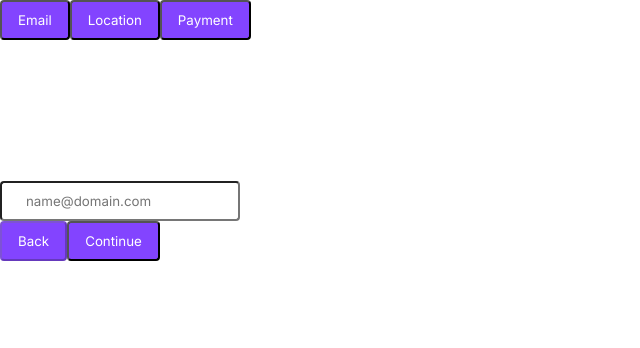
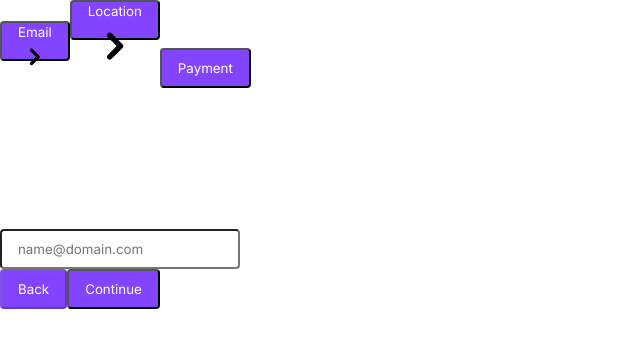
Before and after one commit to souvikbasu/prodready.dev, a Next.js app: page /checkout in a window 1280 px wide. Shown: the top 348 px of the page, without its empty margins (0-640 px from the left). Built offline with nearby package versions, Linux system fonts and the light colour scheme; a web font is replaced by a local one; what @tailwindcss/typography would draw is missing.

Commit message:
feat(homepage): add countries and faq section

```diff
--- a/components/CheckoutPage.tsx
+++ b/components/CheckoutPage.tsx
@@ -1,6 +1,4 @@
-/* eslint-disable @next/next/link-passhref */
 import React, { useState } from "react";
-import Link from "next/link";
 import Email from "./Email";
 import Location from "./Location";
 import Payment from "./Payment";
@@ -19,30 +17,55 @@ const CheckoutPage = () => {
     } else if (page === 1) {
       return <Location formData={formData} setFormData={setFormData} />;
     } else {
-      return <Payment />;
+      return <Payment formData={formData} />;
     }
   };
   return (
     <div className="sm:h-screen overflow-x-hidden w-max sm:w-full bg-black">
-      <main className="grid sm:flex bg-black h-max sm:h-screen justify-center py-20 w-max sm:w-screen sm:py-36">
-        <div className="ml-5 bg-white px-6 sm:px-10 py-4 w-11/12 sm:w-1/4 h-96 rounded-lg">
+      <div className="grid sm:flex bg-black h-max sm:h-screen justify-center py-20 w-max sm:w-screen sm:py-36">
+        <div className="ml-5 bg-white px-6 sm:px-10 py-4 w-11/12 md:w-max lg:w-max sm:w-max h-96 rounded-lg">
+          <div className="flex items-center">
             <button
               className={`${
                 page === 0
-                ? "font-bold text-black bg-transparent"
-                : "font-medium text-black bg-transparent"
+                  ? "flex items-center -ml-4 font-bold text-black bg-transparent"
+                  : "flex items-center -ml-4 font-medium text-black bg-transparent"
               }`}
             >
               Email
+              <svg
+                xmlns="http://www.w3.org/2000/svg"
+                className="h-5 w-5"
+                viewBox="0 0 20 20"
+                fill="black"
+              >
+                <path
+                  fillRule="evenodd"
+                  d="M7.293 14.707a1 1 0 010-1.414L10.586 10 7.293 6.707a1 1 0 011.414-1.414l4 4a1 1 0 010 1.414l-4 4a1 1 0 01-1.414 0z"
+                  clipRule="evenodd"
+                />
+              </svg>
             </button>
             <button
               className={`${
                 page === 1
-                ? "font-bold text-black bg-transparent"
-                : "font-medium text-black bg-transparent"
+                  ? "flex items-center font-bold text-black bg-transparent"
+                  : "flex items-center font-medium text-black bg-transparent"
               }`}
             >
               Location
+              <svg
+                xmlns="http://www.w3.org/2000/svg"
+                className="h-5 w-5"
+                viewBox="0 0 20 20"
+                fill="black"
+              >
+                <path
+                  fillRule="evenodd"
+                  d="M7.293 14.707a1 1 0 010-1.414L10.586 10 7.293 6.707a1 1 0 011.414-1.414l4 4a1 1 0 010 1.414l-4 4a1 1 0 01-1.414 0z"
+                  clipRule="evenodd"
+                />
+              </svg>
             </button>
             <button
               className={`${
@@ -53,31 +76,36 @@ const CheckoutPage = () => {
             >
               Payment
             </button>
+          </div>
           <div>
             <section>{PageDisplay()}</section>
           </div>
-          <div className="flex">
+          <div className="flex mt-6">
             <button
               disabled={page === 0}
               onClick={() => setPage((currPage) => currPage - 1)}
               type="submit"
-              className="mt-6 w-48 h-10 bg-buttonbg rounded text-white px-4"
+              className={`${
+                page >= 2 ? "-ml-4 -mt-16" : "-ml-4"
+              } mt-6 font-normal text-sm bg-transparent rounded text-blue-600 px-4`}
             >
               Back
             </button>
             <button
               onClick={() => {
                 if (page >= 2) {
-                  alert("Form submitted");
                   console.log(formData);
                 } else {
                   setPage((currPage) => currPage + 1);
                 }
               }}
               type="submit"
-              className="ml-5 mt-6 w-48 h-10 bg-buttonbg rounded text-white px-4"
+              className={`${page === 1 ? "ml-10" : "ml-5"} ${
+                page >= 2 ? "hidden" : "block"
+              }
+              mt-6 w-48 h-10 bg-buttonbg rounded text-white px-4`}
             >
-              {page >= 2 ? "Submit" : "Continue"}
+              Continue
             </button>
           </div>
         </div>
@@ -100,7 +128,7 @@ const CheckoutPage = () => {
             <h2 className="font-normal text-base">$99.00 USD</h2>
           </div>
         </div>
-      </main>
+      </div>
       <footer className="bg-black max-h-screen flex p-4 border-t-2 border-gray-100 justify-center items-center">
         <div className="text-sm text-graytext">
           © 2021 Souvik Basu. All Rights Reserved.
--- /dev/null
+++ b/components/Country.tsx
@@ -0,0 +1,67 @@
+import { useState } from "react";
+import { Select, MenuItem } from "@material-ui/core";
+import { makeStyles } from "@material-ui/core/styles";
+import countries from "i18n-iso-countries";
+import enLocale from "i18n-iso-countries/langs/en.json";
+import itLocale from "i18n-iso-countries/langs/it.json";
+
+const useStyles = makeStyles((theme) => ({
+  paper: {
+    background: "rgb(192,192,192)",
+    color: "black",
+  },
+  input: {
+    color: "black",
+    backgroundColor: "rgb(241 242 243)",
+  },
+}));
+
+export default function Countries({ formData, setFormData }) {
+  const [selectedCountry, setSelectedCountry] = useState("");
+  const classes = useStyles();
+
+  const selectCountryHandler = (value) => setSelectedCountry(value);
+
+  countries.registerLocale(enLocale);
+  countries.registerLocale(itLocale);
+
+  const countryObj = countries.getNames("en", { select: "official" });
+
+  const countryArr = Object.entries(countryObj).map(([key, value]) => {
+    return {
+      label: value,
+      value: key,
+    };
+  });
+
+  return (
+    <div>
+      <Select
+        name="country"
+        type="text"
+        id="country"
+        className="w-72"
+        value={selectedCountry || formData.country}
+        onChange={(e) => setFormData({ ...formData, country: e.target.value })}
+        onClick={(e) => selectCountryHandler(e.target.value)}
+        MenuProps={{
+          classes: {
+            paper: classes.paper,
+          },
+        }}
+        inputProps={{
+          classes: {
+            root: classes.input,
+          },
+        }}
+      >
+        {!!countryArr?.length &&
+          countryArr.map(({ label, value }) => (
+            <MenuItem key={value} value={value}>
+              {label}
+            </MenuItem>
+          ))}
+      </Select>
+    </div>
+  );
+}
--- a/components/Email.tsx
+++ b/components/Email.tsx
@@ -1,6 +1,8 @@
 import React from "react";
+import { useForm } from "react-hook-form";
 
 function Email({ formData, setFormData }: any) {
+  const { register, errors } = useForm();
   return (
     <div>
       <section>
@@ -11,19 +13,29 @@ function Email({ formData, setFormData }: any) {
           To get started, please enter your email. Your email will be used to
           create an account on my course platform.
         </p>
-        <div className="mt-6 flex items-center">
-          <h3 className="text-black font-medium mr-10">Email:</h3>
+        <form className="mt-6 flex items-center">
+          <h3 className="text-black font-medium mr-6">Email:</h3>
           <input
             className="text-input rounded w-72"
             name="email"
             type="text"
             placeholder="name@domain.com"
             value={formData.email}
+            ref={register({
+              required: "Email is required",
+              pattern: {
+                value: /^\w+([\.-]?\w)+@\w+([\.]?\w)+(\.[a-zA-Z]{2,3})+$/,
+                message: "Please enter a valid email",
+              },
+            })}
             onChange={(e) =>
               setFormData({ ...formData, email: e.target.value })
             }
           />
-        </div>
+          {errors?.email && (
+            <h1 className="text-red-400">{errors.email.message}</h1>
+          )}
+        </form>
       </section>
     </div>
   );
--- a/components/Location.tsx
+++ b/components/Location.tsx
@@ -1,4 +1,5 @@
 import React from "react";
+import Countries from "./Country";
 
 function Location({ formData, setFormData }: any) {
   return (
@@ -12,16 +13,7 @@ function Location({ formData, setFormData }: any) {
         </p>
         <div className="mt-6 flex items-center">
           <h3 className="text-black font-medium mr-6">Country:</h3>
-          <input
-            className="text-input rounded w-72"
-            name="country"
-            type="text"
-            id="country"
-            value={formData.country}
-            onChange={(e) =>
-              setFormData({ ...formData, country: e.target.value })
-            }
-          />
+          <Countries formData={formData} setFormData={setFormData} />
         </div>
         <div className="mt-6 flex items-center">
           <h3 className="text-black font-medium mr-4">Postcode:</h3>
--- a/components/Payment.tsx
+++ b/components/Payment.tsx
@@ -1,15 +1,16 @@
 import React from "react";
 import StripeCheckout from "react-stripe-checkout";
 
-function Payment() {
+function Payment({ formData }: any) {
   const totalPrice = 100;
-  const publishableKey = process.env.PUBLISHABLE_KEY;
+  const publishableKey = process.env.NEXT_PUBLIC_KEY;
 
   const onToken = (token: any) => {
     alert("Payment Successful");
+    console.log(formData);
   };
   return (
-    <div className="flex justify-center my-24">
+    <div className="flex justify-center">
       <section>
         <StripeCheckout
           label="Pay now"
@@ -19,7 +20,7 @@ function Payment() {
           token={onToken}
           stripeKey={publishableKey}
         >
-          <button className="w-32 h-10 bg-buttonbg rounded text-white px-4">
+          <button className="w-32 h-10 bg-buttonbg rounded text-white mt-64">
             Pay Now
           </button>
         </StripeCheckout>
--- a/next.config.js
+++ b/next.config.js
@@ -1,4 +1,4 @@
 /** @type {import('next').NextConfig} */
 module.exports = {
-  reactStrictMode: true,
+  reactStrictMode: false,
 };
--- a/package.json
+++ b/package.json
@@ -9,8 +9,10 @@
   },
   "dependencies": {
     "@apollo/client": "^3.5.5",
-    "@emotion/react": "^11.6.0",
+    "@emotion/react": "^11.7.0",
     "@emotion/styled": "^11.6.0",
+    "@material-ui/core": "^4.12.3",
+    "@mui/material": "^5.2.2",
     "@stripe/react-stripe-js": "^1.6.0",
     "@stripe/stripe-js": "^1.21.1",
     "@tailwindcss/aspect-ratio": "^0.3.0",
@@ -20,9 +22,11 @@
     "axios": "^0.24.0",
     "express": "^4.17.1",
     "graphql": "^15.7.2",
+    "i18n-iso-countries": "^7.1.0",
     "next": "^12.0.4",
     "react": "17.0.2",
     "react-dom": "17.0.2",
+    "react-dropdown": "^1.9.2",
     "react-hook-form": "^6.15.1",
     "react-stripe-checkout": "^2.6.3",
     "react-stripe-elements": "^6.1.2",
--- a/styles/globals.css
+++ b/styles/globals.css
@@ -29,7 +29,7 @@ h4 {
 }
 
 input {
-  @apply w-60 rounded h-10 text-black pl-6;
+  @apply w-60 rounded h-10 text-black pl-4;
 }
 
 button {
```
Also changed, not shown: components/RegisterEmail.tsx (+55 -13 lines), 2 other files (tests, documents, lock files or other folders). Lines whose indentation alone changed are shown as unchanged.
